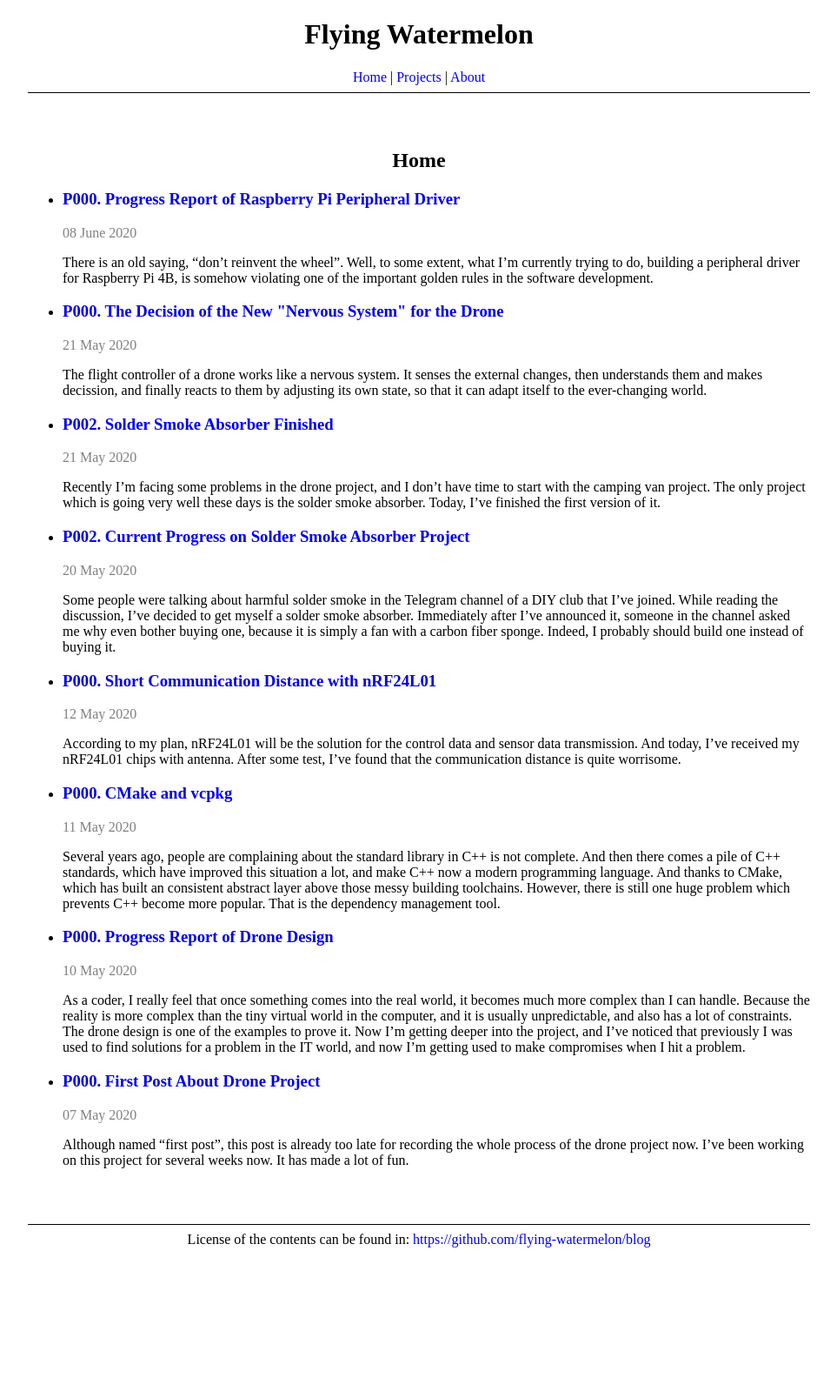
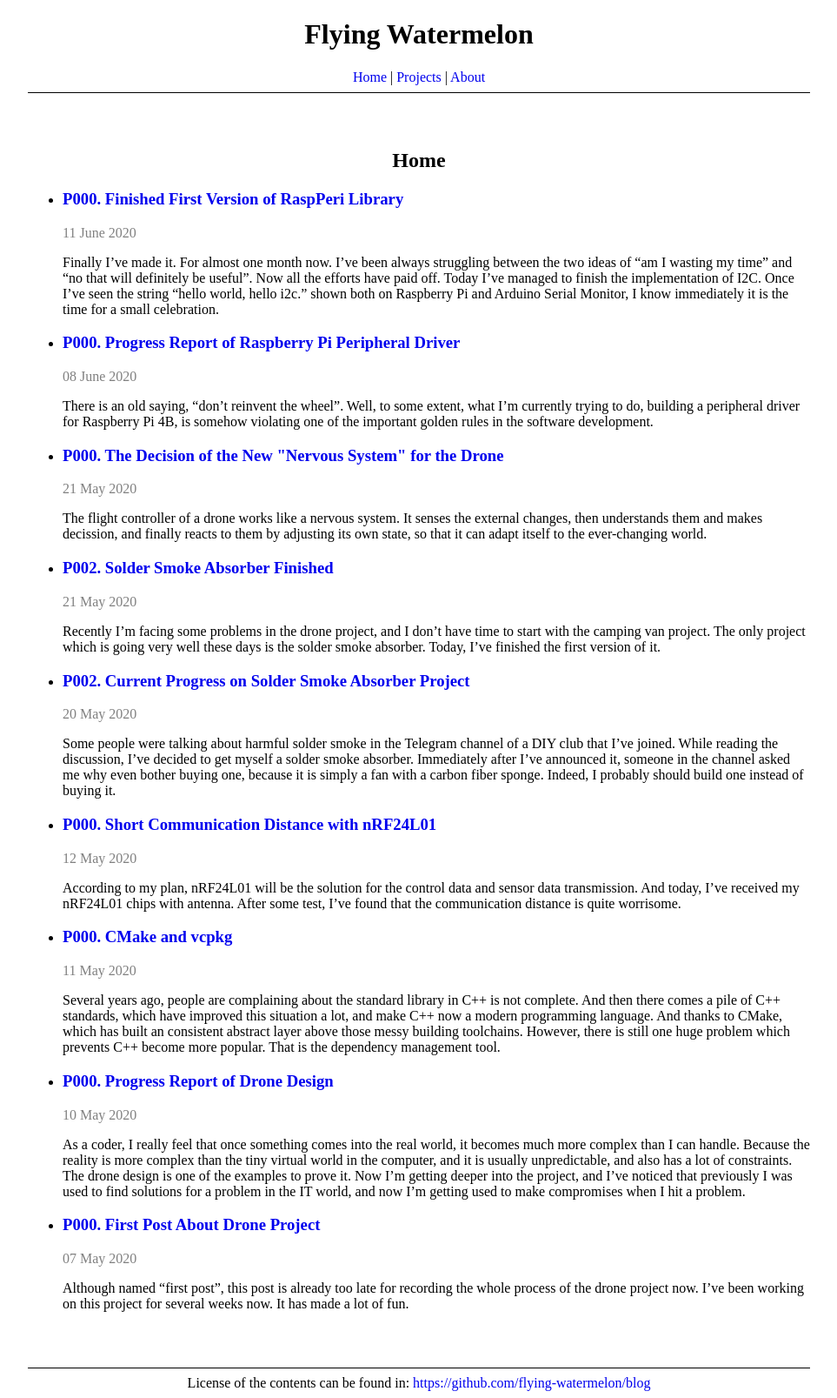
Before and after one commit to flying-watermelon/blog, a Jekyll site: the page built from index.html, in a window 1280 px wide. Shown: the whole page at 87% size, without its empty margins (158-1121 px from the left). Built offline with Jekyll 4.4.1, drawn with Linux system fonts in a browser that asks for light colours; before the commit the page ends 1442 px from its top, so only the background shows below that.

Commit message:
Added another blog post.

```diff
--- a/_posts/2020-06-08-progress-report-of-raspberry-pi-peripheral-driver.md
+++ b/_posts/2020-06-08-progress-report-of-raspberry-pi-peripheral-driver.md
@@ -13,7 +13,7 @@ But still, I'm trying to avoid the question. What the heck am I doing?
 
 I guess I'm mostly trying to write such codes, that even without any comments, one should be able to roughly understand what is going on there. So I was caring about the cleaness of the code a lot. I'm also trying to utilize the advanced language features of C++, thus the interface between the user and the library should stay clean and clear. In the meanwhile, I'm also trying to keep the high performance of the library. Besides, the library will be header-only, which means there is almost zero overhead if one wants to include it in another project.
 
-And most important, with this project, not I'm getting into the world of hardware programing. This area was completely new to me before. It is really a challenging work, because most of the time, you don't really have an easy way to help you to debug a problem. In most of the cases, I'm just trying to do things very carefully, and always tripple check everything. However, there are still a lot of strange problems coming up. For example, after I've implemented SPI, I've spent 2 days trying to figure out why it is not working. I was going to give up, and ask people online why I don't receive anything after I've sent the messages. However, once I've re-written everything for providing a minimal program which can reproduce the problem, I found that it is magically working. Finally, lesson learnt. If I prefix an integer value with "0", it is going to be a octal number. I somehow have the feeling that it should be binary, but binary should be prefixed with "0b" actually.
+And most important, with this project, not I'm getting into the world of hardware programing. This area was completely new to me before. It is really a challenging work, because most of the time, you don't really have an easy way to help you to debug a problem. In most of the cases, I'm just trying to do things very carefully, and always tripple check everything. However, there are still a lot of strange problems coming up. For example, after I've implemented SPI, I've spent 2 days trying to figure out why it is not working. I was going to give up, and ask people online why I don't receive anything after I've sent the messages. However, once I've re-written everything for providing a minimal program which can reproduce the problem, I found that it is magically working. Finally, lesson learnt. If I prefix an integer value with "0", it is going to be a octal number. I don't know why I have the feeling that it should be binary, but binary is actually prefixed with "0b".
 
 Finally, once I see the correct value is received, I cannot say I'm super happy, and I was definitely not sad. It just ... feels normal, as if it should be like this.
 
--- /dev/null
+++ b/_posts/2020-06-11-finished-first-version-of-rasp-peri-library.md
@@ -0,0 +1,18 @@
+---
+layout: post
+title: P000. Finished First Version of RaspPeri Library
+---
+
+Finally I've made it. For almost one month now. I've been always struggling between the two ideas of "am I wasting my time" and "no that will definitely be useful". Now all the efforts have paid off. Today I've managed to finish the implementation of I2C. Once I've seen the string "hello world, hello i2c." shown both on Raspberry Pi and Arduino Serial Monitor, I know immediately it is the time for a small celebration.
+
+![post-image]({{ "/assets/img/2020-06-11-i2c-example-output.png" | absolute_url }})
+
+After some minor refactoring, I was starting to think about whether I should announce this library in the Raspberry Pi forum or so, but soon I've figured out that it is probably not the best time to do so. For the potential users, this library is still far from feature rich. For myself, I want to continue working on my drone project. To announce it now means nothing to me except a huge workload. Maybe I can announce it after I've finished my drone project.
+
+![post-image]({{ "/assets/img/2020-06-11-spi-wiring.png" | absolute_url }})
+
+![post-image]({{ "/assets/img/2020-06-11-i2c-wiring.png" | absolute_url }})
+
+The next step of the drone project is quite clear now. What I need to do is to write the hardware driver for all of the different sensors. The first hardware candidate is definitely GY-521 aka MPU6050, followed by nRF24l01, BME280, GY-91 aka MPU9250, PWM extension shield, and probably also GPS module.
+
+I was also scouting for a reliable and cheap online PCB printing service. The people in the DIY club that I've joined have helped me a lot, they have provided a lot of useful information. So I guess I have to start learning how to design PCB board now.
```
Also changed, not shown: assets/img/2020-06-11-i2c-example-output.png (added), assets/img/2020-06-11-i2c-wiring.png (added), assets/img/2020-06-11-spi-wiring.png (added).
